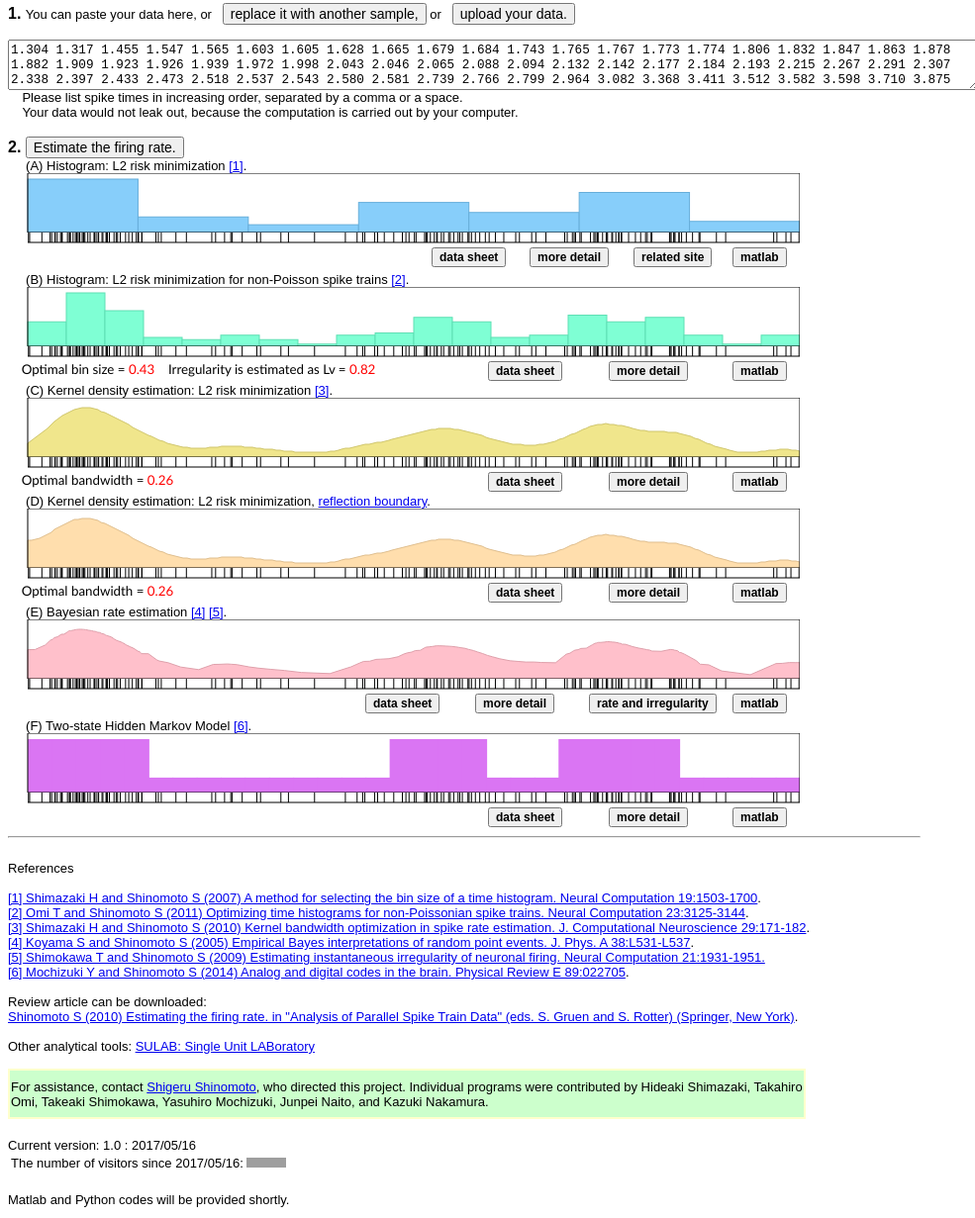
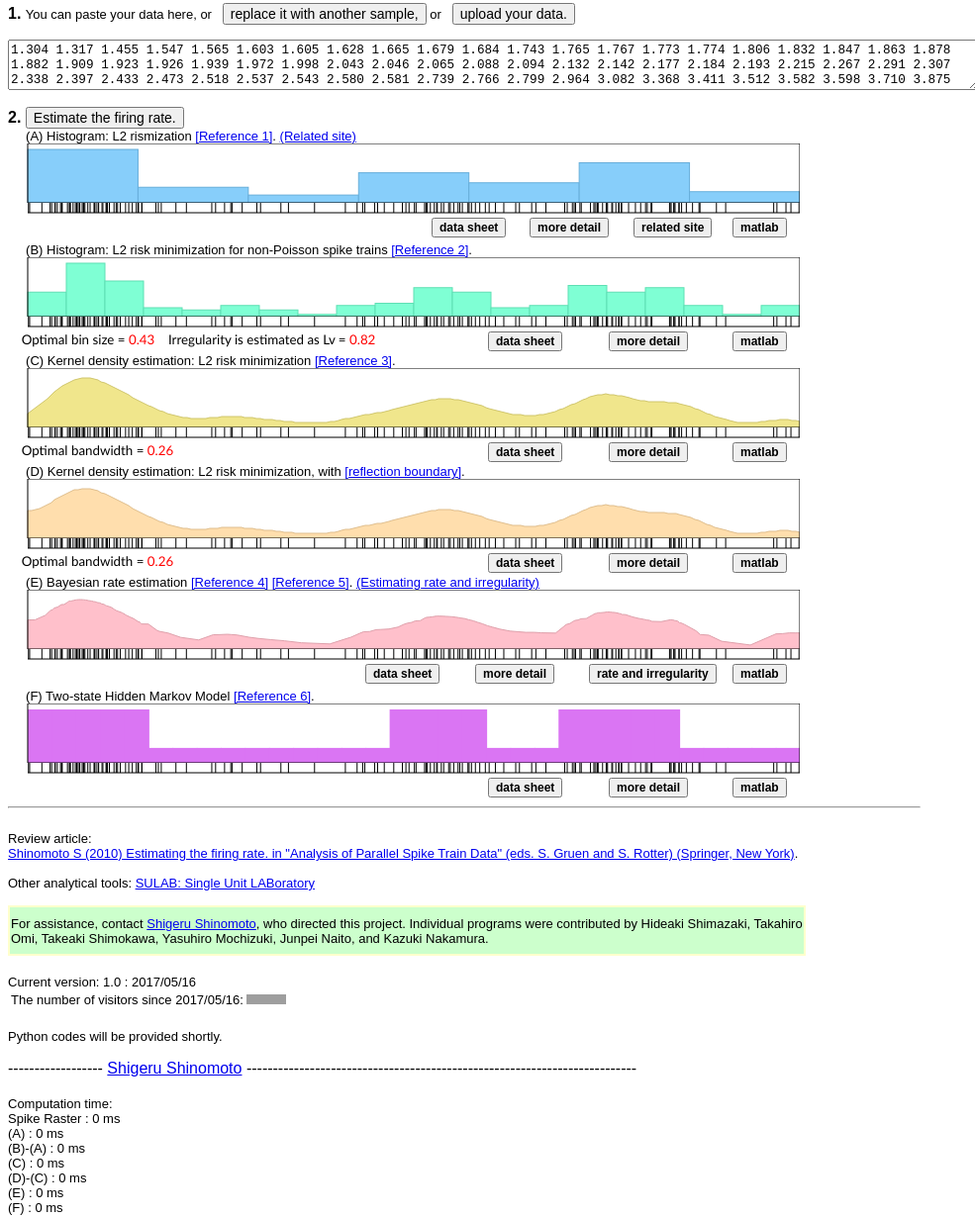
Before and after one commit to NaitoJunpei/gattai, a plain HTML site: page index.html in a window 1280 px wide. Shown: the part 146-1377 px from the top of the page at 99% size, without its empty margins (0-985 px from the left). Drawn offline with Linux system fonts and the light colour scheme; grey boxes are pictures that could not be loaded.

Commit message:
update index

```diff
--- a/index.html
+++ b/index.html
@@ -64,42 +64,39 @@ obj1.addEventListener("change",function(evt){
 
 <br />
   <font size = "2pt">&nbsp;&nbsp;&nbsp;&nbsp;<textarea name="spikes" rows="3" cols="120" style="font-size:9.5pt"></textarea><br />
-  &nbsp;&nbsp;&nbsp;&nbsp;Please list spike times in increasing order, separated by a comma or a space.<br />
-  &nbsp;&nbsp;&nbsp;&nbsp;Your data would not leak out, because the computation is carried out by your computer.<br />
   <br />
   </font><font size="3"><strong>2. </strong></font><input type="button" style="font:10.5pt Arial;" value="Estimate the firing rate." onclick="Main();" />
 </font>
   <div id="loading" style="font-size:10pt; display:inline-block; visibility:hidden"><font size="2pt" face="Arial"><img src="loading.gif" />processing...</font></div>
-  <font face="Arial">
-  </font><font size="2pt" face="Arial"><br />
-  <font size="2pt">&#160;&#160;&#160;&#160;&#160;(A) Histogram: L2 risk minimization <a href="http://www.ton.scphys.kyoto-u.ac.jp/~shino/papersPDF/shino2007NeCo.pdf" target="_blank">[1]</a>.<br />
-  </font></font>
+  <font size="2pt" face="Arial"><br />
+  <font size="2pt">&#160;&#160;&#160;&#160;&#160;(A) Histogram: L2 rismization <a href="http://www.ton.scphys.kyoto-u.ac.jp/~shino/papersPDF/shino2007NeCo.pdf" target="_blank">[Reference 1]</a>. </font></font><a href="http://176.32.89.45/~hideaki/res/histogram.html" target="_blank"><font size="2pt" face="Arial"><font size="2pt"><font face="Arial"><font size="2pt">(Related site)</font></font><br />
+  </font></font></a>
   <div id="graph_SS" width="800" height="60"></div>
   <div id="raster_SS" width="800" height="10"></div>
   <div id="optimal_SS" style="font-size:10pt; margin-bottom:6px"></div>
   <font size="2pt" face="Arial"><font size="2pt">&#160;&#160;&#160;&#160;&#160;(B) Histogram: L2 risk minimization for non-Poisson
-  spike trains <a href="http://www.ton.scphys.kyoto-u.ac.jp/~shino/papersPDF/shino2011NeCo_histogram.pdf" target="_blank">[2]</a>.<br />
+  spike trains <a href="http://www.ton.scphys.kyoto-u.ac.jp/~shino/papersPDF/shino2011NeCo_histogram.pdf" target="_blank">[Reference 2]</a>.<br />
   </font></font>
   <div id="graph_OS" width="800" height="60"></div>
   <div id="raster_OS" width="800" height="10"></div>
   <div id="optimal_OS" style="font-size:10pt; margin-bottom:6px"></div>
-  <font size="2pt" face="Arial"><font size="2pt">&#160;&#160;&#160;&#160;&#160;(C) Kernel density estimation: L2 risk minimization <a href="https://link.springer.com/article/10.1007%2Fs10827-009-0180-4" target="_blank">[3]</a>.<br />
+  <font size="2pt" face="Arial"><font size="2pt">&#160;&#160;&#160;&#160;&#160;(C) Kernel density estimation: L2 risk minimization <a href="https://link.springer.com/article/10.1007%2Fs10827-009-0180-4" target="_blank">[Reference 3]</a>.<br />
   </font></font>
   <div id="graph_Kernel" width="800" height="60"></div>
   <div id="raster_Kernel" width="800" height="10"></div>
   <div id="optimal_Kernel" style="font-size:10pt; margin-bottom:6px"></div>
   <font size="2pt" face="Arial"><font size="2pt">&#160;&#160;&#160;&#160;&#160;(D) Kernel density estimation: L2 risk minimization,
-  <a href="http://www.ton.scphys.kyoto-u.ac.jp/~shino/toolbox/reflectedkernel/reflectedkernel.html" target="_blank">reflection boundary</a>.<br />
+  with <a href="http://www.ton.scphys.kyoto-u.ac.jp/~shino/toolbox/reflectedkernel/reflectedkernel.html" target="_blank">[reflection boundary]</a>.<br />
   </font></font>
   <div id="graph_Kernel2" width="800" height="60"></div>
   <div id="raster_Kernel2" width="800" height="10"></div>
   <div id="optimal_Kernel2" style="font-size:10pt; margin-bottom:6px"></div>
-  <font size="2pt" face="Arial"><font size="2pt">&#160;&#160;&#160;&#160;&#160;(E) Bayesian rate estimation <a href="http://www.ton.scphys.kyoto-u.ac.jp/~shino/papersPDF/shino2005JPhysA.pdf" target="_blank">[4]</a> <a href="http://www.ton.scphys.kyoto-u.ac.jp/~shino/papersPDF/shino2009NeCo.pdf" target="_blank">[5]</a>.<br />
-  </font></font>
+  <font size="2pt" face="Arial"><font size="2pt">&#160;&#160;&#160;&#160;&#160;(E) Bayesian rate estimation <a href="http://www.ton.scphys.kyoto-u.ac.jp/~shino/papersPDF/shino2005JPhysA.pdf" target="_blank">[Reference 4]</a> <a href="http://www.ton.scphys.kyoto-u.ac.jp/~shino/papersPDF/shino2009NeCo.pdf" target="_blank">[Reference 5]</a>. </font></font><a href="http://www.ton.scphys.kyoto-u.ac.jp/~shino/toolbox/ssNeCo09/page_SULAB2.html" target="_blank"><font size="2pt" face="Arial"><font size="2pt"><font face="Arial"><font size="2pt">(Estimating rate and irregularity)</font></font><br />
+  </font></font></a>
   <div id="graph_Bayes" width="800" height="60"></div>
   <div id="raster_Bayes" width="800" height="10"></div>
   <div id="optimal_Bayes" style="font-size:10pt; margin-bottom:6px"></div>
-  <font size="2pt" face="Arial"><font size="2pt">&#160;&#160;&#160;&#160;&#160;(F) Two-state Hidden Markov Model <a href="https://journals.aps.org/pre/abstract/10.1103/PhysRevE.89.022705" target="_blank">[6]</a>.<br />
+  <font size="2pt" face="Arial"><font size="2pt">&#160;&#160;&#160;&#160;&#160;(F) Two-state Hidden Markov Model <a href="https://journals.aps.org/pre/abstract/10.1103/PhysRevE.89.022705" target="_blank">[Reference 6]</a>.<br />
   </font></font>
   <div id="graph_HMM" width="800" height="60"></div>
   <div id="raster_HMM" width="800" height="10"></div>
@@ -111,20 +108,8 @@ obj1.addEventListener("change",function(evt){
 --></font></font>
   <hr width="920" align="left" />
   <font size="2pt" face="Arial"><br />
-  <!-- Contact -->References<br />
-  <br />
-  <font size="-1"><a href="http://www.ton.scphys.kyoto-u.ac.jp/~shino/papersPDF/shino2007NeCo.pdf" target="_blank">[1] Shimazaki H and Shinomoto S (2007) A method for selecting the bin size
-  of a time histogram. Neural Computation 19:1503-1700</a>.<br />
-  <a href="http://www.ton.scphys.kyoto-u.ac.jp/~shino/papersPDF/shino2011NeCo_histogram.pdf" target="_blank">[2] Omi T and Shinomoto S (2011) Optimizing time histograms for non-Poissonian spike trains. Neural Computation 23:3125-3144</a>.<br />
-  <a href="https://link.springer.com/article/10.1007%2Fs10827-009-0180-4" target="_blank">[3] Shimazaki H and Shinomoto S (2010) Kernel bandwidth optimization in
-  spike rate estimation. J. Computational Neuroscience 29:171-182</a>.<br />
-  <a href="http://www.ton.scphys.kyoto-u.ac.jp/~shino/papersPDF/shino2005JPhysA.pdf" target="_blank">[4] Koyama S and Shinomoto S (2005) Empirical Bayes interpretations of random point events. J. Phys. A 38:L531-L537</a>.<br />
-  <a href="http://www.ton.scphys.kyoto-u.ac.jp/~shino/papersPDF/shino2009NeCo.pdf" target="_blank">[5] Shimokawa T and Shinomoto S (2009) Estimating instantaneous irregularity of neuronal firing. Neural Computation 21:1931-1951.</a><br />
-  <a href="https://journals.aps.org/pre/abstract/10.1103/PhysRevE.89.022705" target="_blank">[6] Mochizuki Y and Shinomoto S (2014) Analog and digital codes in the
-  brain. Physical Review E 89:022705</a>.</font><br />
-  <br />
   </font>
-  <div><font size="2pt" face="Arial"><font size="-1">Review article can be downloaded: <br />
+  <div><font size="2pt" face="Arial"><font size="-1">Review article: <br />
   <a href="http://www.ton.scphys.kyoto-u.ac.jp/~shino/papersPDF/shino2010Book.pdf" target="_blank">Shinomoto S (2010) Estimating the firing rate. in &quot;Analysis of Parallel
     Spike Train Data&quot; (eds. S. Gruen and S. Rotter) (Springer, New York)</a>.<br />
     <br />
@@ -152,7 +137,7 @@ Arial"><img border="0" width="40" height="10" id="_x0000_i1030" src="http://www.
     </table>
     <br />
     <font size="2pt" face="Arial">
-    <font size="-1">Matlab and Python codes will be provided shortly.</font>
+    <font size="-1">Python codes will be provided shortly.</font>
 
 </font></div>
   </form>
--- a/main.js
+++ b/main.js
@@ -317,10 +317,11 @@ function DrawGraph_SSOS(spike_time){
 	    }else{
 	    	svg.append("rect").attr("x", xx).attr("y", height_graph-height_hist * y).attr("width", width_graph - width_graph * x).attr("height", height_hist * y).attr("fill","#87CEFA").attr("stroke","#67AEDA");
 	    }
+
 	}
 	svg.append("rect").attr("x", x_base).attr("y", 0).attr("width", width_graph).attr("height", height_graph).attr("stroke","black").attr("stroke-width",1).attr("fill","none");
+
 	document.getElementById("optimal_SS").innerHTML = "　<INPUT type=\"button\" style=\"font:9pt Arial; font-weight: bold; position:absolute; left:436px;\" value=\"data sheet\" onclick=\"OutputResults_SS()\"><INPUT type=\"button\" style=\"font:9pt Arial; font-weight: bold; position:absolute; left:535px\" value=\"more detail\" onclick=\"location.href='" + url1 + "'\"><INPUT type=\"button\" style=\"font:9pt Arial; font-weight: bold; position:absolute; left:640px\" value=\"related site\" onclick=\"location.href='" + url2 + "'\"><a href='" + matlab + "'\" download=\"" + matlab.substr(9) + "\"><INPUT type=\"button\" style=\"font:9pt Arial; font-weight: bold; position:absolute; left:740px;\" value=\"matlab\"></a>";
-
 
 	time_old[2] = new Date().getTime();
 
@@ -345,6 +346,7 @@ function DrawGraph_SSOS(spike_time){
 	    }
 	}
 	svg.append("rect").attr("x", x_base).attr("y", 0).attr("width", width_graph).attr("height", height_graph).attr("stroke","black").attr("stroke-width",1).attr("fill","none");
+
 	document.getElementById("optimal_OS").innerHTML = "&nbsp;&nbsp;&nbsp;&nbsp;Optimal bin size = <font color=\"red\">" + opt[1].toFixed(2) + "</font>&nbsp;&nbsp;&nbsp;&nbsp;Irregularity is estimated as Lv = <font color=\"red\">" + lv.toFixed(2) + "</font><INPUT type=\"button\" style=\"font:9pt Arial; font-weight: bold; position:absolute; left:493px;\" value=\"data sheet\" onclick=\"OutputResults_OS()\"><INPUT type=\"button\" style=\"font:9pt Arial; font-weight: bold; position:absolute; left:615px;\" value=\"more detail\" onclick=\"location.href='" + url + "'\"><a href='" + matlab + "'\" download=\"" + matlab.substr(9) + "\"><INPUT type=\"button\" style=\"font:9pt Arial; font-weight: bold; position:absolute; left:740px;\" value=\"matlab\"></a>";
 }
 
```
